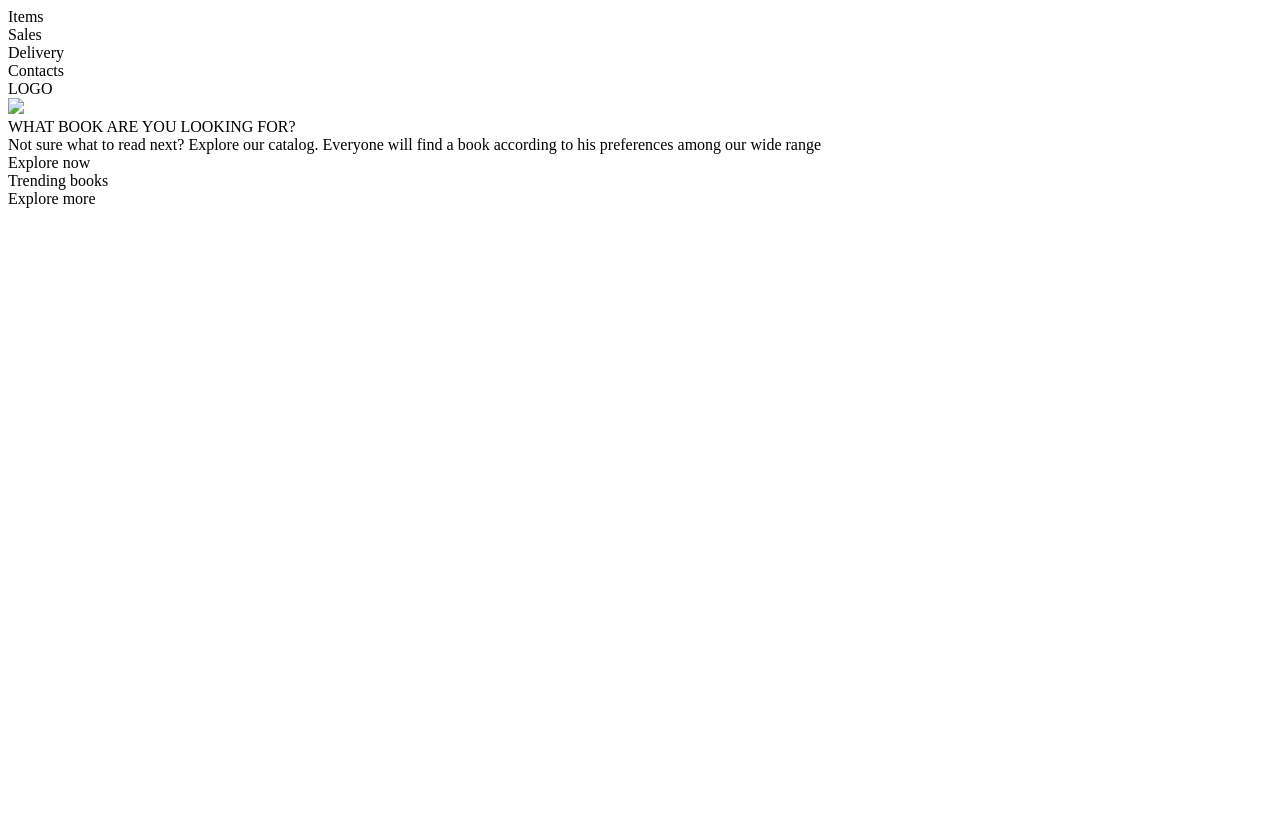
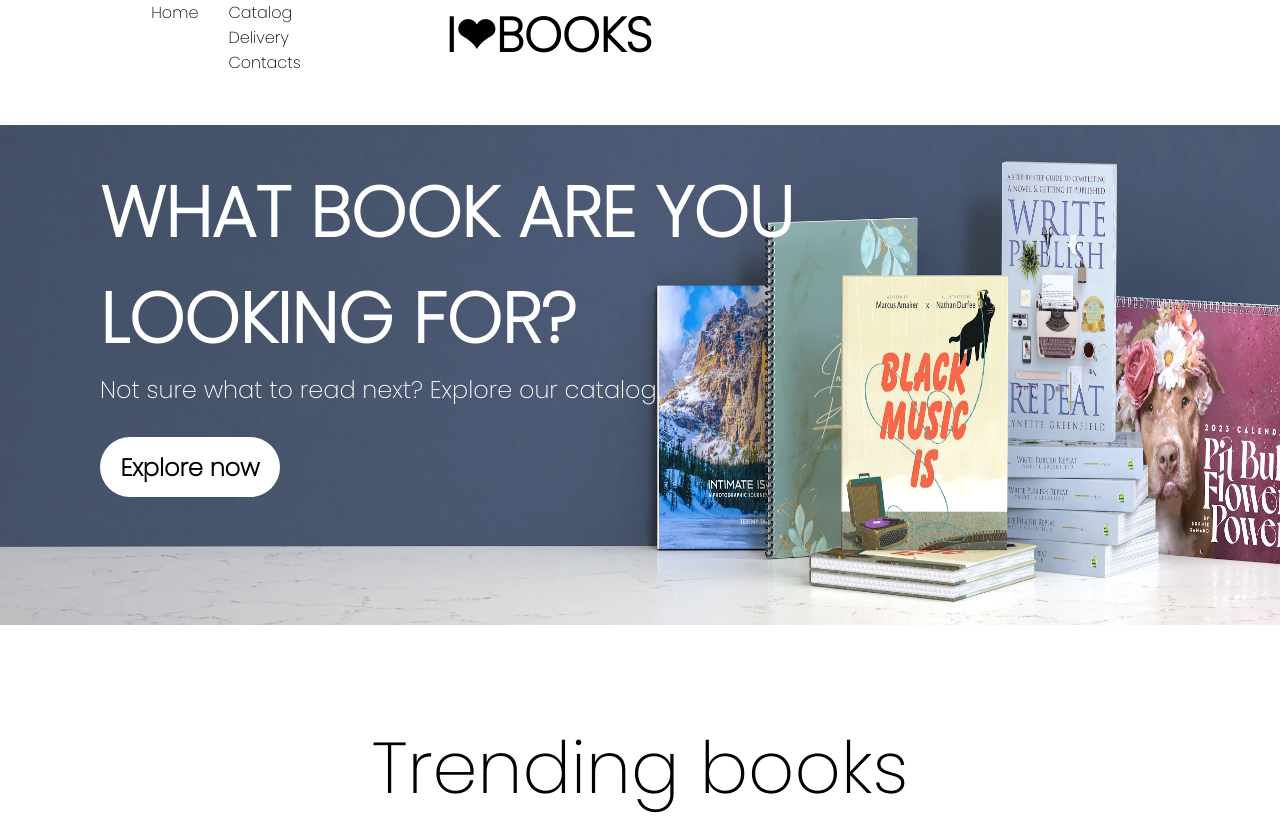
Before and after one commit to anastasiiasanina/E-commerce-Bookstore, a plain HTML site: page frontend/pages/home.html in a window 1280 px wide. Shown: the top 825 px of the page. Before the commit the page ends 800 px from the top, so only its background shows below. Drawn offline with Linux system fonts and the light colour scheme.

Commit message:
Add home page

```diff
--- /dev/null
+++ b/frontend/css/catalog.css
@@ -0,0 +1,3 @@
+body {
+    background-color: violet;
+}
--- a/frontend/styles/home.css
+++ b/frontend/css/home.css
@@ -24,6 +24,13 @@ body {
   margin-left: 122px;
   cursor: pointer;
 }
+.menu-title {
+  color: black;
+  text-decoration: none;
+}
+.menu-title:hover {
+  color: rgb(199, 24, 73);
+}
 .menu-icons{
   display: flex;
   flex-wrap: wrap;
@@ -39,22 +46,23 @@ body {
   font-weight: bolder;
   justify-content: center;
 }
-.start-page{
+.photo-banner{
   position: relative;
   text-align: left;
   width: 100%;
+  height: 500px;
 }
 .start-text{
   position: absolute;
   top: 12%;
-  top: 15%;
-  padding-left: 120px;
+  top: 20%;
+  padding-left: 100px;
 }
 .start-head{
-  font-size: 72px;
+  font-size: 70px;
   font-weight: bold;
   color: white;
-  width: 40%;
+  width: 60%;
 }
 .start-desq{
   font-size: 24px;
--- a/frontend/pages/home.html
+++ b/frontend/pages/home.html
@@ -2,8 +2,9 @@
 <html lang="en" dir="ltr">
   <head>
     <meta charset="utf-8">
-    <title>Home page</title>
-    <link rel="stylesheet" type="text/css" href='../styles/index.css'>
+    <title>Home</title>
+    <link rel="stylesheet" href='/css/home.css'>
+    <link rel="icon" href="https://img.icons8.com/ios-filled/50/love-circled.png"" />
     <link href='https://unpkg.com/css.gg@2.0.0/icons/css/search.css' rel='stylesheet'>
     <link href='https://unpkg.com/css.gg@2.0.0/icons/css/profile.css' rel='stylesheet'>
     <link href='https://unpkg.com/css.gg@2.0.0/icons/css/shopping-bag.css' rel='stylesheet'>
@@ -11,12 +12,12 @@
   <body>
     <div class="menu-top">
       <div class="menu-titles">
-        <div class="menuTitle">Items</div>
-        <div class="menuTitle">Sales</div>
-        <div class="menuTitle">Delivery</div>
-        <div class="menuTitle">Contacts</div>
+        <div class="menu-title">Home</div>
+        <div class="menu-title">Catalog</a>
+        <div class="menu-title">Delivery</div>
+        <div class="menu-title">Contacts</div>
       </div>
-      <div class="logo">LOGO</div>
+      <div class="logo">I&#10084;BOOKS</div>
       <div class="menu-icons">
         <i class="gg-search"></i>
         <i class="gg-profile"></i>
@@ -24,17 +25,14 @@
       </div>
 
     </div>
-    <div class="start-page">
-      <img src="static/home-page.jpg" class="start-page">
-      <!--<img src="../../../main/static/home-page.jpg" class="start-page">-->
+    <div class="banner">
+      <img src="../img/books-banner2.jpg" class="photo-banner">
       <div class="start-text">
         <div class="start-head">
           WHAT BOOK ARE YOU LOOKING FOR?
         </div>
         <div class="start-desq">
           Not sure what to read next? Explore our catalog.
-          Everyone will find a book according to his preferences among
-          our wide range
         </div>
         <div class="button-start">Explore now</div>
       </div>
@@ -55,4 +53,5 @@
       <div class="button-more">Explore more</div>
     </div>
   </body>
+  <script src="../js/home-page.js"></script>
 </html>
```
Also changed, not shown: frontend/pages/catalog.html (added, +30 -0 lines), frontend/img/books-banner.jpg (added), frontend/img/books-banner1.jpg (added), frontend/img/books-banner2.jpg (added), frontend/js/catalog-page.js (added), frontend/js/home-page.js (added).
